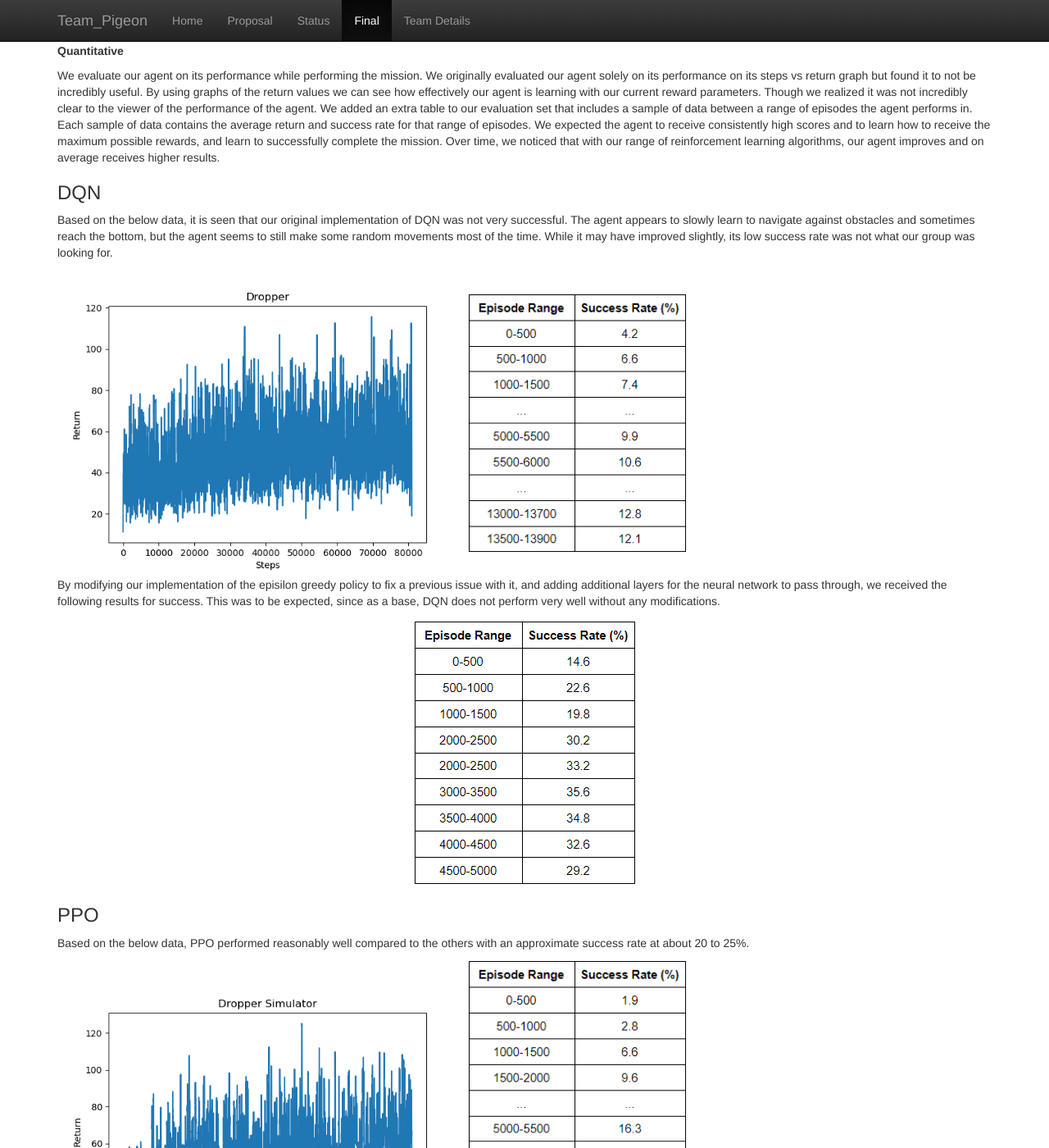
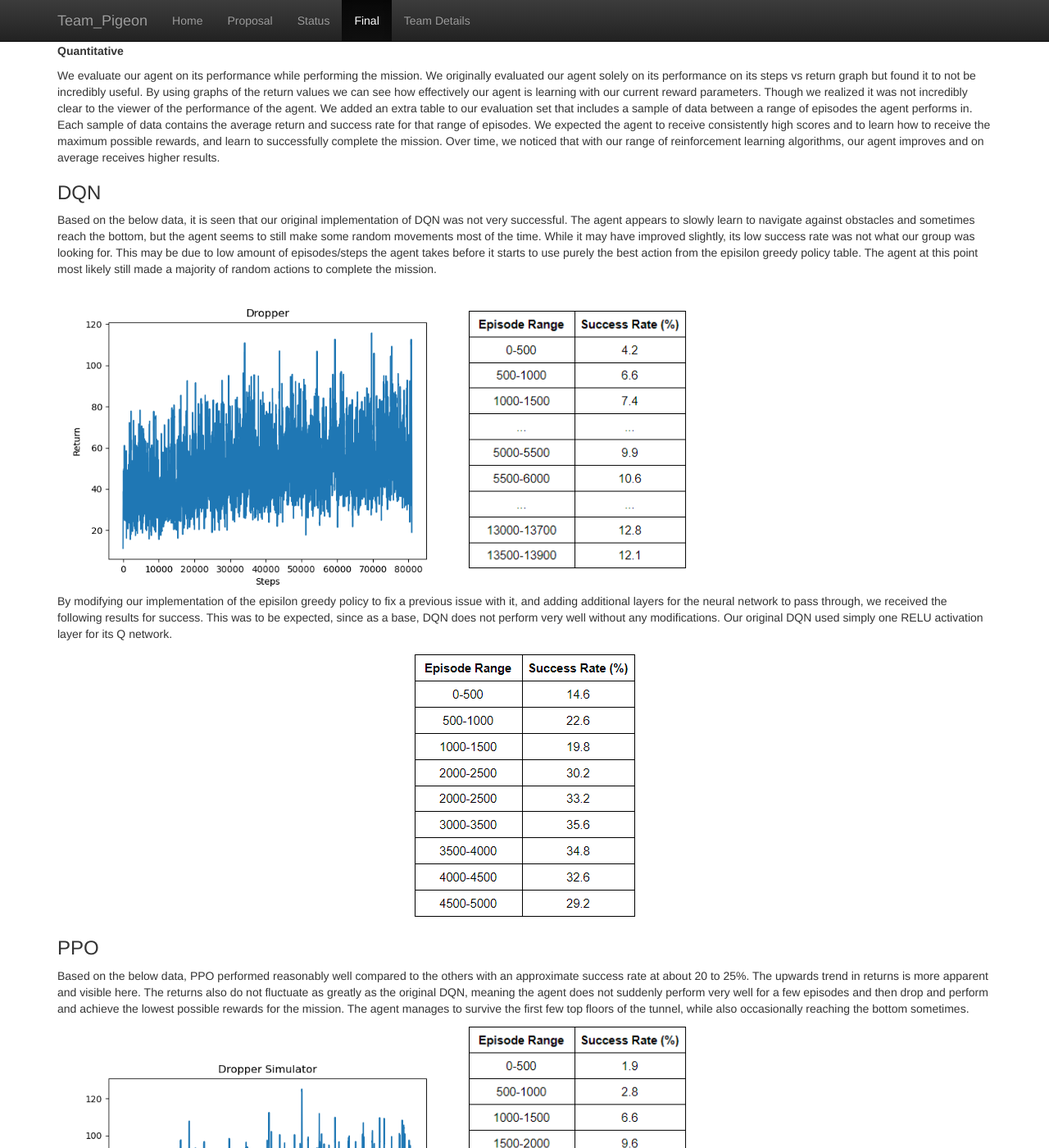
Before and after one commit to shanshs/Team-Pigeon, a Jekyll site: the page built from docs/final.md, in a window 1280 px wide and 1400 px high, scrolled down 2875 px. Shown: the whole window at 82% size. Built offline with Jekyll 4.4.1, drawn with Linux system fonts in a browser that asks for light colours; formulas are drawn with MathJax 3; some of the changed text lies outside the part shown.

Commit message:
Update final.md

```diff
--- a/docs/final.md
+++ b/docs/final.md
@@ -6,7 +6,7 @@ title: Final Report
 ## Video
 
 ## Project Summary
-Our project attempts to have an agent complete a “Dropper” map, which is a map in which a player attempts to fall safely to the bottom while avoiding obstacles. Our agent will be completing a map in which there is a 5 block wide and 250 blocks high tunnel. Inside the tunnel, there are some randomly generated obsidian obstacles at different locations (By randomly generating the map, the agent sometimes meets a more complex situation: for example, it can go left to avoid hitting an obstacle, but that would cause a dead-end or narrow escape further down). At the bottom of the tunnel, there is a pool of water.
+Our project attempts to have an agent complete a “Dropper” map, which is a map in which a player attempts to fall safely to the bottom while avoiding obstacles. Our agent will be completing a map in which there is a 5 block wide and 250 blocks high tunnel. Inside the tunnel, there are some **randomly generated** obsidian obstacles at different locations (By randomly generating the map, the agent sometimes meets a more complex situation: for example, it can go left to avoid hitting an obstacle, but that would cause a dead-end or narrow escape further down). At the bottom of the tunnel, there is a pool of water.
 
 The agent will spawn at the top of the tunnel and begin falling from it. The goal of the mission is to let the agent reach the bottom of the tunnel and land in the pool of water safely without taking any damage. In this process, the agent will strafe in the air by moving in different directions to avoid all obsidian obstacles inside the tunnel to avoid dying from fall damage and make its way to the bottom.
 
@@ -135,7 +135,7 @@ We evaluate our agent on its performance while performing the mission. We origin
 
 ### DQN
 
-Based on the below data, it is seen that our original implementation of DQN was not very successful. The agent appears to slowly learn to navigate against obstacles and sometimes reach the bottom, but the agent seems to still make some random movements most of the time. While it may have improved slightly, its low success rate was not what our group was looking for.
+Based on the below data, it is seen that our original implementation of DQN was not very successful. The agent appears to slowly learn to navigate against obstacles and sometimes reach the bottom, but the agent seems to still make some random movements most of the time. While it may have improved slightly, its low success rate was not what our group was looking for. This may be due to low amount of episodes/steps the agent takes before it starts to use purely the best action from the episilon greedy policy table. The agent at this point most likely still made a majority of random actions to complete the mission.
 
 
 <table><tr>
@@ -143,14 +143,14 @@ Based on the below data, it is seen that our original implementation of DQN was
 <td> <img src="success_dqn1.PNG" alt="img2" style="width: 270px;"/> </td>
 </tr></table>
 
-By modifying our implementation of the episilon greedy policy to fix a previous issue with it, and adding additional layers for the neural network to pass through, we received the following results for success. This was to be expected, since as a base, DQN does not perform very well without any modifications.
+By modifying our implementation of the episilon greedy policy to fix a previous issue with it, and adding additional layers for the neural network to pass through, we received the following results for success. This was to be expected, since as a base, DQN does not perform very well without any modifications. Our original DQN used simply one RELU activation layer for its Q network.
 
 <div style="text-align:center"><img src="success_dqn2.PNG	"/></div>
 
 
 ### PPO
 
-Based on the below data, PPO performed reasonably well compared to the others with an approximate success rate at about 20 to 25%.
+Based on the below data, PPO performed reasonably well compared to the others with an approximate success rate at about 20 to 25%. The upwards trend in returns is more apparent and visible here. The returns also do not fluctuate as greatly as the original DQN, meaning the agent does not suddenly perform very well for a few episodes and then drop and perform and achieve the lowest possible rewards for the mission. The agent manages to survive the first few top floors of the tunnel, while also occasionally reaching the bottom sometimes.
 
 <table><tr>
 <td> <img src="returns_pponew.png" alt="img1" style="width: 500px;"/> </td>
@@ -159,7 +159,7 @@ Based on the below data, PPO performed reasonably well compared to the others wi
 
 ### Rainbow DQN
 
-Based on the below data, the Rainbow DQN algorithm, using RLlib's DQN algorithm with additional hyperparameters performed the best out of the three algorithms we tested.
+Based on the below data, the Rainbow DQN algorithm, using RLlib's DQN algorithm with additional hyperparameters performed the best out of the three algorithms we tested. This was surprising, because after researching the Rainbow DQN algorithm and seeing the results in the paper about it, we did not expect the algorithm to work as well as it did on our project too. Compared to the bare DQN and PPO algorithms above, it is clear that the agent ends up receiving on average, much higher returns. The graph is much less densely populated with low average returns compared to the other two algorithms. The Rainbow DQN's average return and success rates are also about double, if not more, than the base DQN algorithm.
 
 <table><tr>
 <td> <img src="returns-dqn-rainbow.png" alt="img1" style="width: 500px;"/> </td>
```
